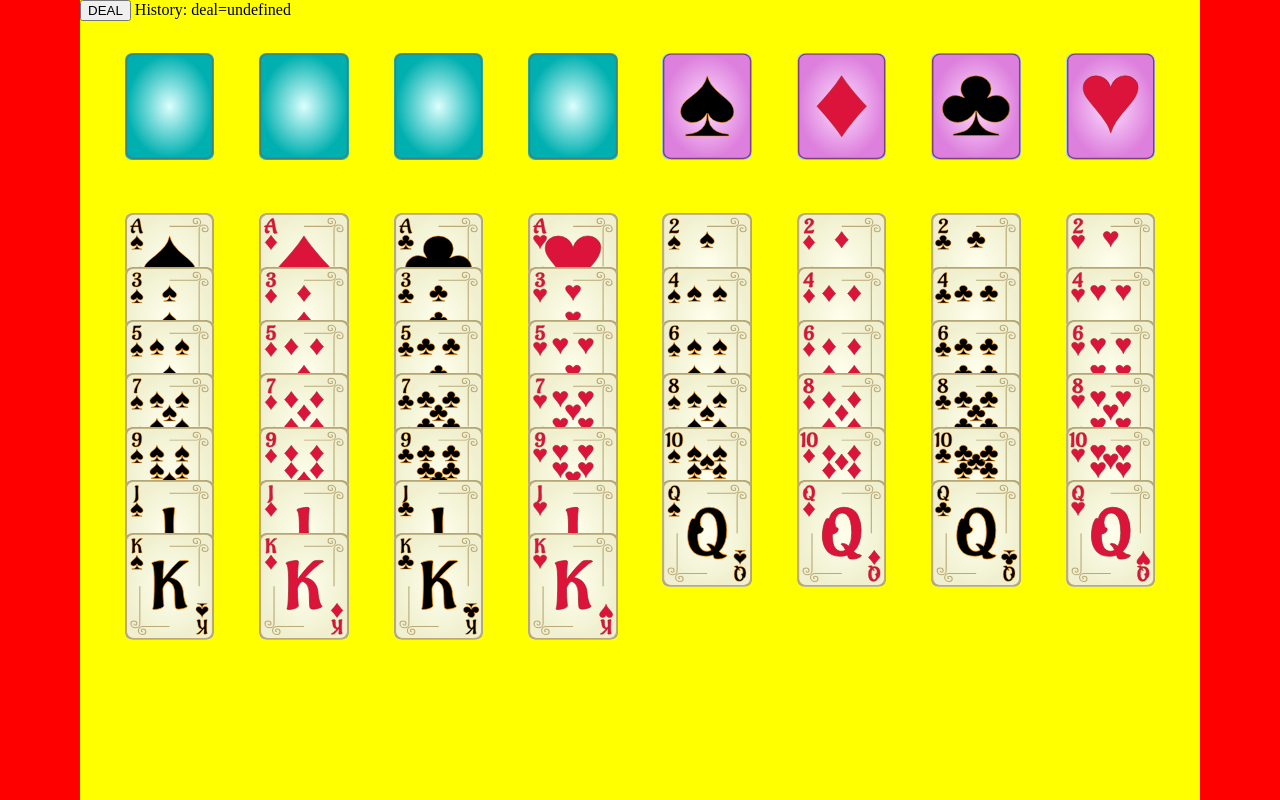
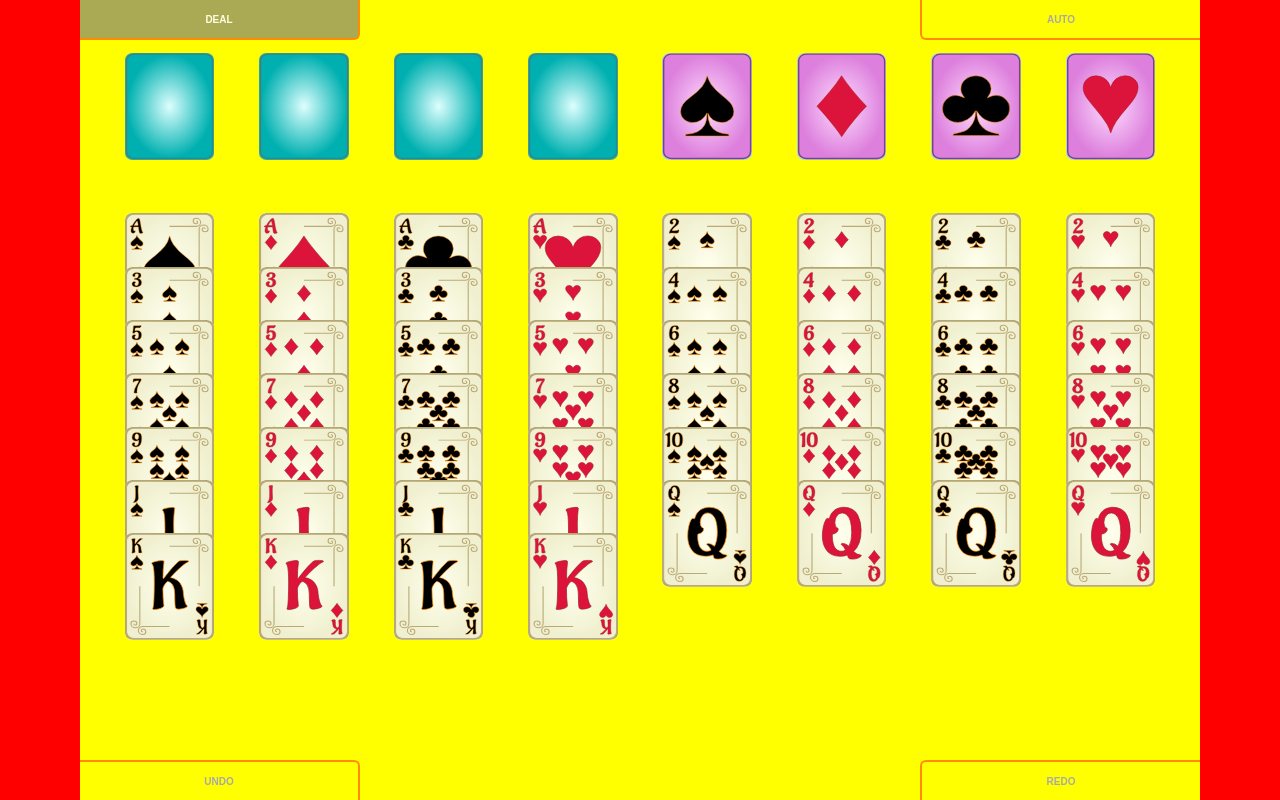
Before and after one commit to constf1/angular-freecell-demo, an Angular app: page / in a window 1280 px wide. Built offline with nearby package versions, Linux system fonts and the light colour scheme.

Commit message:
new button layout

```diff
--- a/src/app/app.component.css
+++ /dev/null
@@ -1,20 +0,0 @@
-div.main {
-  position: relative;
-  width: 100%;
-  height: 100%;
-  background-color: red;
-  overflow: hidden;
-}
-
-button.freecell-button {
-  cursor: pointer;
-  position: absolute;
-  border-radius: 2px;
-  color: #fff;
-  background-color: #DD6060;
-  border-color: #FF4040;
-  text-align: center;
-  vertical-align: middle;
-  transition: color .15s ease-in-out,background-color .15s ease-in-out,border-color .15s ease-in-out,box-shadow .15s ease-in-out;
-  border: 1px solid transparent;
-}
--- a/src/app/app.component.html
+++ b/src/app/app.component.html
@@ -1,16 +1,13 @@
 <div class="main" #mainRef>
   <app-ratio-keeper [width]="width" [height]="height" [ratio]="7/5">
     <app-freecell [layout]="layout" [game]="game" (lineChange)="onLineChange($event)">
-      <button (click)="onDeal()">DEAL</button>
-      <button *ngIf="history.canUndo" (click)="onUndo()">UNDO</button>
-      <button *ngIf="history.canRedo" (click)="onRedo()">REDO</button>
-      {{name + history.toURI()}}
-      <button class="freecell-button" *ngIf="nextMove" (click)="onAuto()"
-        [style.left.%]="100 * layout.baseStartX / layout.width"
-        [style.width.%]="100 * (layout.baseEndX - layout.baseStartX) / layout.width"
-        [style.top.%]="100 * (layout.baseEndY + 0.25 * layout.deltaHeight) / layout.height"
-        [style.height.%]="100 * 0.5 * layout.deltaHeight / layout.height"
+      <button class="freecell top-left" (click)="onDeal()">DEAL</button>
+      <button class="freecell top-right" [disabled]="!nextMove" (click)="onAuto()"
+        [style.height.%]="100 * 0.75 * layout.deltaHeight / layout.height"
       >AUTO</button>
+      <button class="freecell bottom-left" [disabled]="!history.canUndo" (click)="onUndo()">UNDO</button>
+      <button class="freecell bottom-right" [disabled]="!history.canRedo" (click)="onRedo()">REDO</button>
     </app-freecell>
   </app-ratio-keeper>
+  {{name + history.toURI()}}
 </div>
--- /dev/null
+++ b/src/app/app.component.scss
@@ -0,0 +1,73 @@
+div.main {
+  position: relative;
+  width: 100%;
+  height: 100%;
+  background-color: red;
+  overflow: hidden;
+}
+
+$border-r: 0.6em;
+
+button.freecell {
+  position: absolute;
+  cursor: pointer;
+  color: lightyellow;
+  background-color: #808080aa;
+  border: 2px solid darkorange;
+
+  /* border-color: #FF4040; */
+  text-align: center;
+  vertical-align: middle;
+  /* transition: color .15s ease-in-out,background-color .15s ease-in-out,border-color .15s ease-in-out,box-shadow .15s ease-in-out; */
+  font-family: 'Montserrat', sans-serif;
+  font-weight: 700;
+  font-size: 10px;
+
+  width: 25%;
+  height: 5%;
+
+  &:disabled {
+    color: darkgrey;
+    background-color: transparent;
+    cursor: default;
+  }
+
+  &:active {
+    color: #ffffa0;
+    background-color: #929292e0;
+  }
+
+  &::enabled:hover {
+    color: #ffffb0;
+    background-color: #888888dd;
+  }
+
+  &.top-left {
+    top: 0;
+    left: 0;
+    border-bottom-right-radius: $border-r;
+    border-top: none;
+    border-left: none;
+  }
+  &.top-right {
+    top: 0;
+    right: 0;
+    border-bottom-left-radius: $border-r;
+    border-top: none;
+    border-right: none;
+  }
+  &.bottom-left {
+    bottom: 0;
+    left: 0;
+    border-top-right-radius: $border-r;
+    border-bottom: none;
+    border-left: none;
+  }
+  &.bottom-right {
+    bottom: 0;
+    right: 0;
+    border-top-left-radius: $border-r;
+    border-bottom: none;
+    border-right: none;
+  }
+}
--- a/src/app/app.component.ts
+++ b/src/app/app.component.ts
@@ -11,7 +11,7 @@ import { FreecellHistory } from '../freecell/freecell-history';
 @Component({
   selector: 'my-app',
   templateUrl: './app.component.html',
-  styleUrls: [ './app.component.css' ]
+  styleUrls: [ './app.component.scss' ]
 })
 export class AppComponent implements OnInit, AfterViewInit  {
   @ViewChild('mainRef', {static: true}) mainRef: ElementRef<HTMLElement>;
--- a/src/freecell/freecell.component.scss
+++ b/src/freecell/freecell.component.scss
@@ -20,6 +20,7 @@
 }
 
 .placeholder, .card {
+  cursor: pointer;
   position: absolute;
 
   background-image: url('/assets/cards.svg');
@@ -79,5 +80,6 @@
   &.dragged {
     transition-property: none;
     border: 1px solid grey;
+    cursor: grabbing;
   }
 }
```
